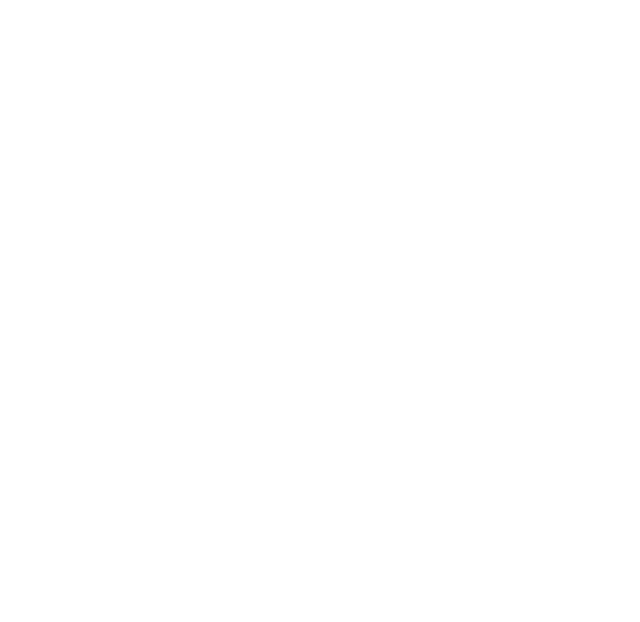
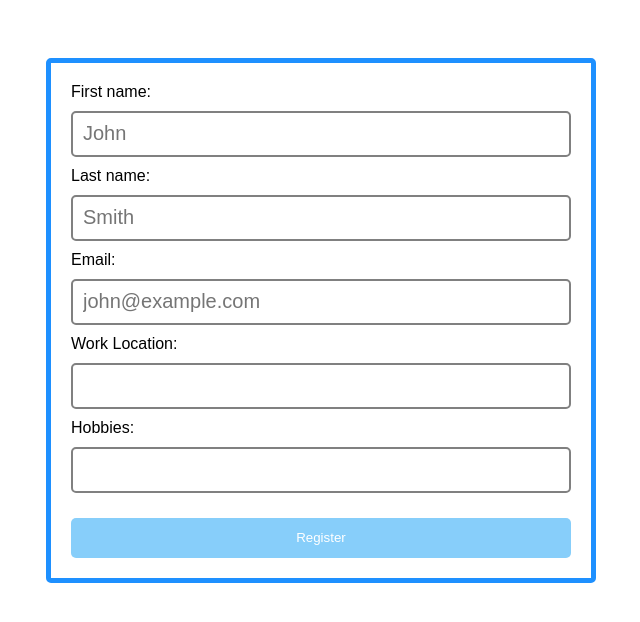
Before and after one commit to vanngoctan/be-app-vanngoctan, a React (Create React App) app in the folder client/: page /register/1 in a window 1280 px wide. Shown: the top 622 px of the page, without its empty margins (319-959 px from the left). Built offline with nearby package versions, Linux system fonts and the light colour scheme.

Commit message:
- Update UI of RegisterEvent.

```diff
--- a/client/package.json
+++ b/client/package.json
@@ -7,6 +7,7 @@
     "@testing-library/react": "^11.2.7",
     "@testing-library/user-event": "^12.8.3",
     "axios": "^0.22.0",
+    "formik": "^2.2.9",
     "react": "^17.0.2",
     "react-dom": "^17.0.2",
     "react-router-dom": "^5.3.0",
--- a/client/src/App.css
+++ b/client/src/App.css
@@ -1,5 +1,15 @@
 .App {
-  text-align: center;
+  width: 100vw;
+  height: auto;
+  display: flex;
+  align-items: center;
+  padding-top: 40px;
+  flex-direction: column;
+}
+
+body {
+  margin: 0;
+  padding: 0;
 }
 
 .event-banner{
@@ -7,10 +17,51 @@
   width: 300px;
   margin: auto;
   margin-top: 20px;
+  justify-content: center;
+  align-items: center;
+  display: flex;
 }
 
 .join-btn {
-  background-color: aqua;
-  margin: auto;
-  width: 50%;
+  margin-top: 15px;
+  height: 40px;
+  border: none;
+  background-color: lightskyblue;
+  border-radius: 5px;
+  color: white;
 }
+
+.join-btn:hover {
+  cursor: pointer;
+  background-color: dodgerblue;
+}
+
+.register-user-to-event {
+  font-family: Arial, Helvetica, sans-serif;
+  width: 100vw;
+  height: 70vh;
+  display: flex;
+  justify-content: center;
+  align-items: center;
+}
+
+.form-container {
+  display: flex;
+  flex-direction: column;
+  justify-content: center;
+  width: 500px;
+  height: auto;
+  padding: 20px;
+  border: 5px solid dodgerblue;
+  border-radius: 5px;
+}
+
+.input {
+  height: 40px;
+  margin-top: 10px;
+  margin-bottom: 10px;
+  border: 2px solid grey;
+  border-radius: 5px;
+  padding-left: 10px;
+  font-size: 20px;
+}
--- a/client/src/pages/RegisterEvent.js
+++ b/client/src/pages/RegisterEvent.js
@@ -1,9 +1,29 @@
-import React from 'react';
+import React from "react";
+import { Formik, Form, Field, ErrorMessage } from "formik";
 
 export default function RegisterEvent() {
-    return (
-        <div>
+  return (
+    <div className="register-user-to-event">
+      <Formik>
+        <Form className="form-container">
+          <label>First name: </label>
+          <Field className="input" id="inputFirstName" name="firstName" placeholder="John" autocomplete="off"/>
 
-        </div>
-    )
+          <label>Last name: </label>
+          <Field className="input" id="inputLastName" name="lastName" placeholder="Smith" autocomplete="off"/>
+
+          <label>Email: </label>
+          <Field className="input" id="inputEmail" name="email" placeholder="john@example.com" autocomplete="off"/>
+
+          <label>Work Location: </label>
+          <Field className="input" id="inputWorkLocation" name="workLocation" placeholder="" autocomplete="off"/>
+
+          <label>Hobbies: </label>
+          <Field className="input" id="inputHobbies" name="hobbies" placeholder="" autocomplete="off"/>
+
+          <button className="join-btn" type="submit">Register</button>
+        </Form>
+      </Formik>
+    </div>
+  );
 }
```
Also changed, not shown: 1 other file (tests, documents, lock files or other folders).
